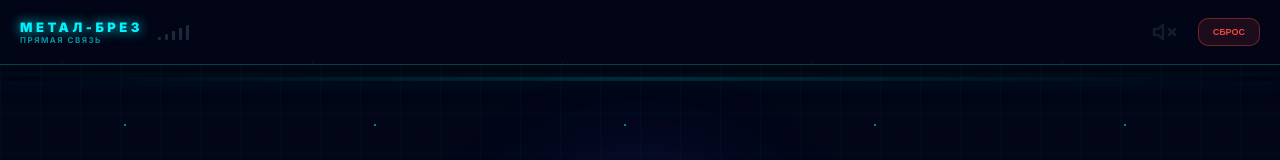
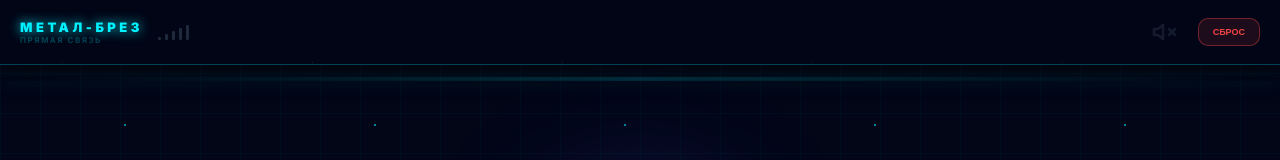
Before and after one commit to Elektra174/naparnik, a React (Vite) app: page / in a window 1280 px wide. Shown: the top 160 px of the page. Built offline with nearby package versions, Linux system fonts and the light colour scheme.

Commit message:
Add files via upload

```diff
--- a/App.tsx
+++ b/App.tsx
@@ -1,8 +1,8 @@
 
 import React, { useState, useEffect, useRef, useCallback } from 'react';
-import { GoogleGenAI, LiveServerMessage, Modality } from '@google/genai';
+import { GoogleGenAI, LiveServerMessage } from '@google/genai';
 import { ConnectionStatus } from './types';
-import { decode, decodeAudioData, createPcmBlob, playSFX, encode } from './services/audioHelpers';
+import { decode, decodeAudioData, createPcmBlob, playSFX } from './services/audioHelpers';
 
 const SYSTEM_INSTRUCTION = `
 РОЛЬ: Ты Джун из Металлкардбот. Ты - энергичный мальчик-герой, напарник и сверстник.
@@ -259,7 +259,8 @@ export default function App() {
       const sessionPromise = ai.live.connect({
         model: 'gemini-2.5-flash-native-audio-preview-12-2025',
         config: {
-          responseModalities: [Modality.AUDIO],
+          // Используем строковый литерал 'AUDIO' вместо перечисления для обхода ошибки "Operation not implemented"
+          responseModalities: ['AUDIO'],
           speechConfig: {
             voiceConfig: { prebuiltVoiceConfig: { voiceName: 'Puck' } },
           },
@@ -326,7 +327,6 @@ export default function App() {
   }, [stopAudio, handleDisconnect]);
 
   const toggleMainAction = useCallback(() => {
-    // Если Джун говорит - мгновенно прерываем его речь по клику на круг тоже
     if (isJunSpeaking) {
       stopAudio();
       playSFX('click');
@@ -368,7 +368,18 @@ export default function App() {
         <div style={{ display: 'flex', alignItems: 'center', gap: '15px' }}>
           <div style={{ display: 'flex', flexDirection: 'column' }}>
             <div style={{ fontSize: '13px', color: '#00f2ff', fontWeight: 900, letterSpacing: '3.5px', textShadow: '0 0 12px var(--cyan)' }}>МЕТАЛ-БРЕЗ</div>
-            <div style={{ fontSize: '8px', color: 'rgba(0, 242, 255, 0.6)', fontWeight: 700, letterSpacing: '1.5px' }}>ПРЯМАЯ СВЯЗЬ</div>
+            {/* Надпись ПРЯМАЯ СВЯЗЬ теперь загорается при активации */}
+            <div style={{
+              fontSize: '8px',
+              color: status === ConnectionStatus.CONNECTED ? '#00f2ff' : 'rgba(0, 242, 255, 0.4)',
+              fontWeight: 700,
+              letterSpacing: '1.5px',
+              transition: 'all 0.5s ease',
+              textShadow: status === ConnectionStatus.CONNECTED ? '0 0 8px #00f2ff' : 'none',
+              opacity: status === ConnectionStatus.CONNECTED ? 1 : 0.6
+            }}>
+              ПРЯМАЯ СВЯЗЬ
+            </div>
           </div>
           <div style={{ display: 'flex', gap: '4px', alignItems: 'flex-end', height: '16px' }}>
             {[1, 2, 3, 4, 5].map(i => (
@@ -385,7 +396,6 @@ export default function App() {
         </div>
 
         <div style={{ display: 'flex', alignItems: 'center', gap: '12px' }}>
-          {/* НЕОНОВЫЙ ДИНАМИК ДЛЯ ОСТАНОВКИ */}
           <button
             onClick={(e) => { e.stopPropagation(); stopAudio(); playSFX('click'); }}
             disabled={!isJunSpeaking}
```
